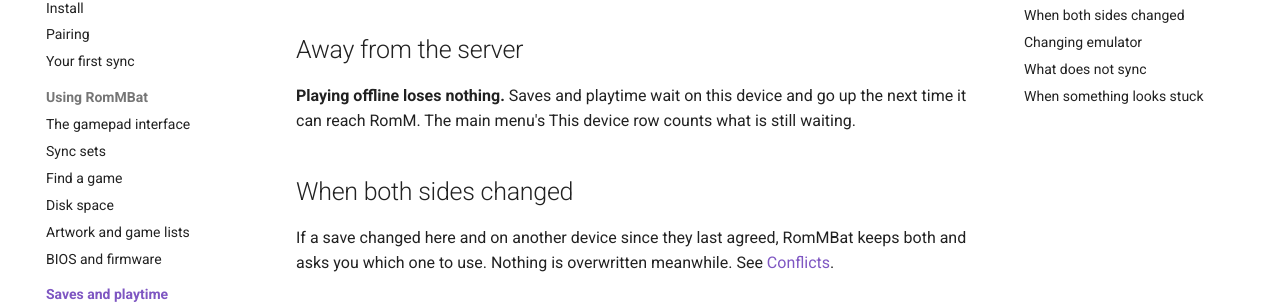
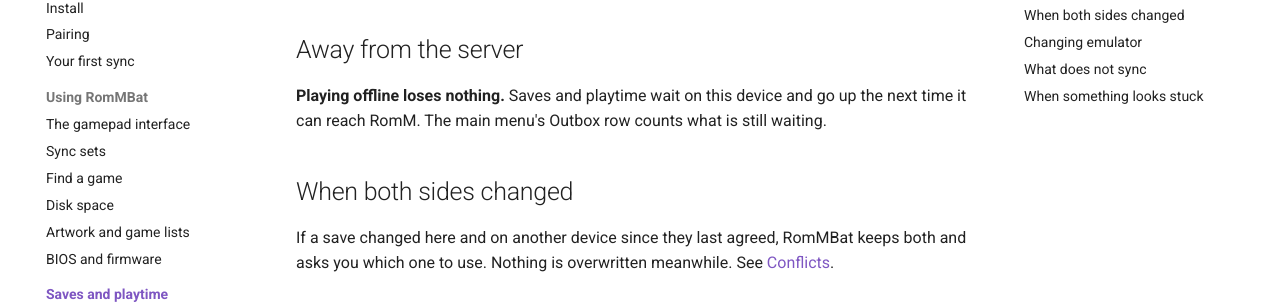
Before and after one commit to Spinnich/rommbat, an MkDocs documentation site: the page built from wiki/saves/index.md, in a window 1280 px wide and 900 px high, scrolled down 628 px. Shown: the part 174-478 px from the top of the window. Built offline with MkDocs 1.6.1 and Material for MkDocs 9.7.7, drawn with Linux system fonts in a browser that asks for light colours; comment, search, counter and statistics services are not loaded.

Commit message:
Point the saves guide at the Outbox row for what is still waiting (R2.1)
Co-Authored-By: Claude Opus 5.5 <noreply@anthropic.com>

```diff
--- a/wiki/saves/index.md
+++ b/wiki/saves/index.md
@@ -27,7 +27,7 @@ comes down the next time you open it
 ## Away from the server
 
 **Playing offline loses nothing.** Saves and playtime wait on this device and go up the next time
-it can reach RomM. The main menu's This device row counts what is still waiting.
+it can reach RomM. The main menu's Outbox row counts what is still waiting.
 
 ## When both sides changed
 
```
